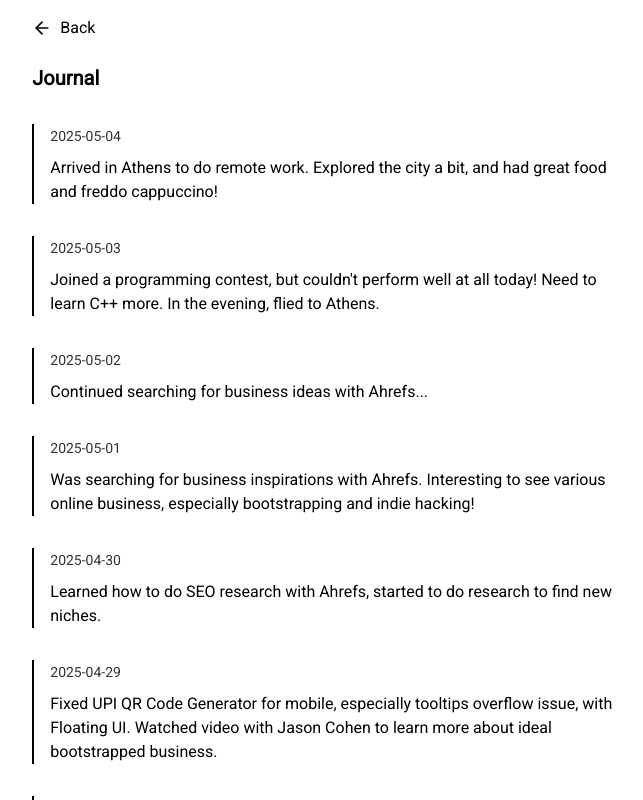
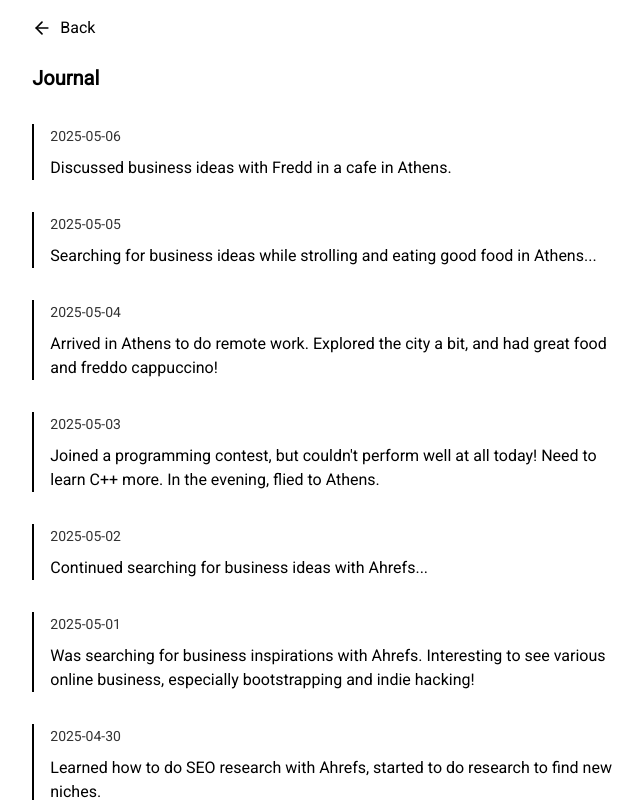
Before and after one commit to minamicode/minamicode.com, a Next.js app: page /journal in a window 1280 px wide. Shown: the top 800 px of the page, without its empty margins (309-952 px from the left). Built offline with nearby package versions, Linux system fonts and the light colour scheme.

Commit message:
Update JournalEntries.tsx

```diff
--- a/src/app/_components/JournalEntries.tsx
+++ b/src/app/_components/JournalEntries.tsx
@@ -6,6 +6,14 @@ type JournalEntry = {
 };
 
 const entries: JournalEntry[] = [
+  {
+    date: "2025-05-06",
+    text: "Discussed business ideas with Fredd in a cafe in Athens.",
+  },
+  {
+    date: "2025-05-05",
+    text: "Searching for business ideas while strolling and eating good food in Athens...",
+  },
   {
     date: "2025-05-04",
     text: "Arrived in Athens to do remote work. Explored the city a bit, and had great food and freddo cappuccino!",
```
